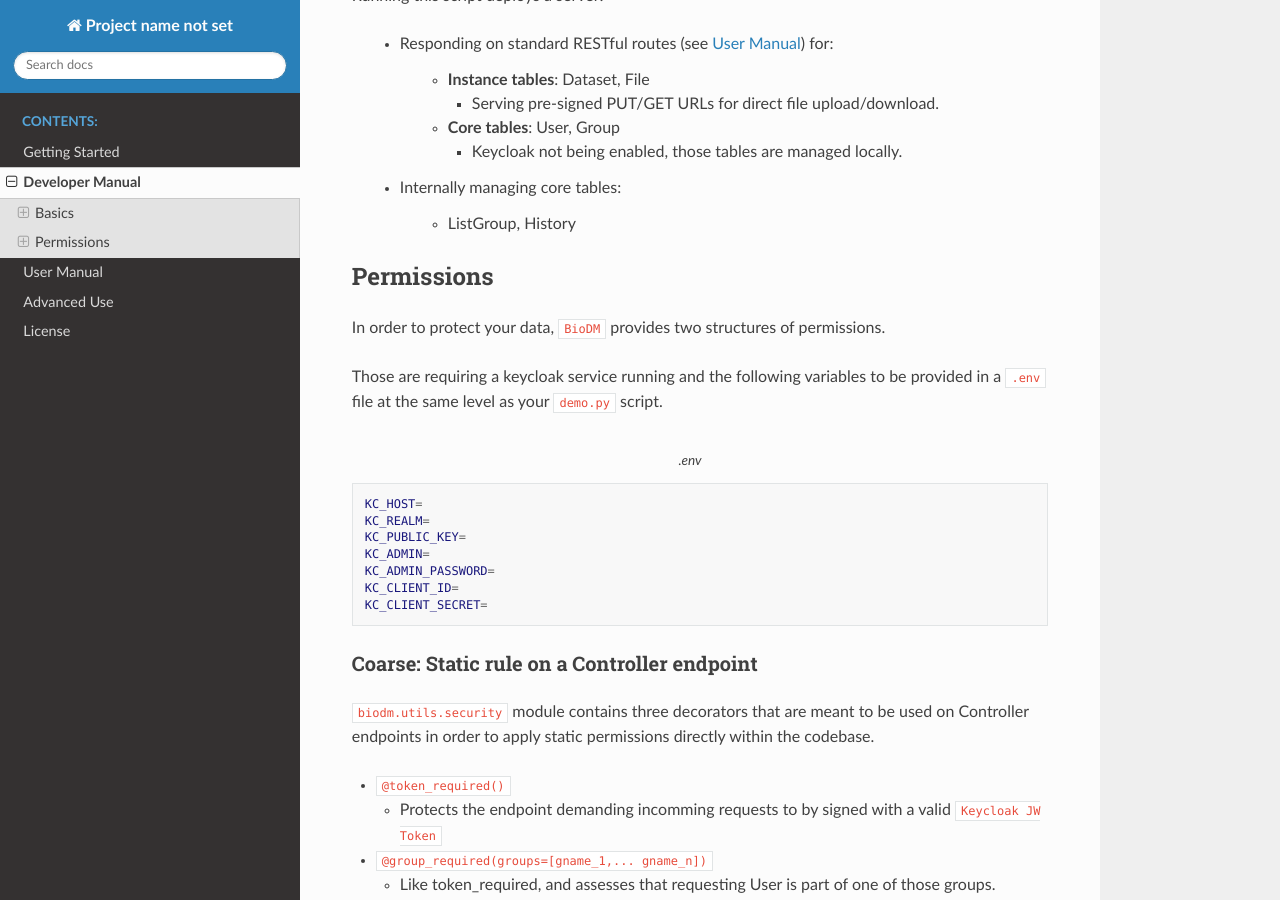
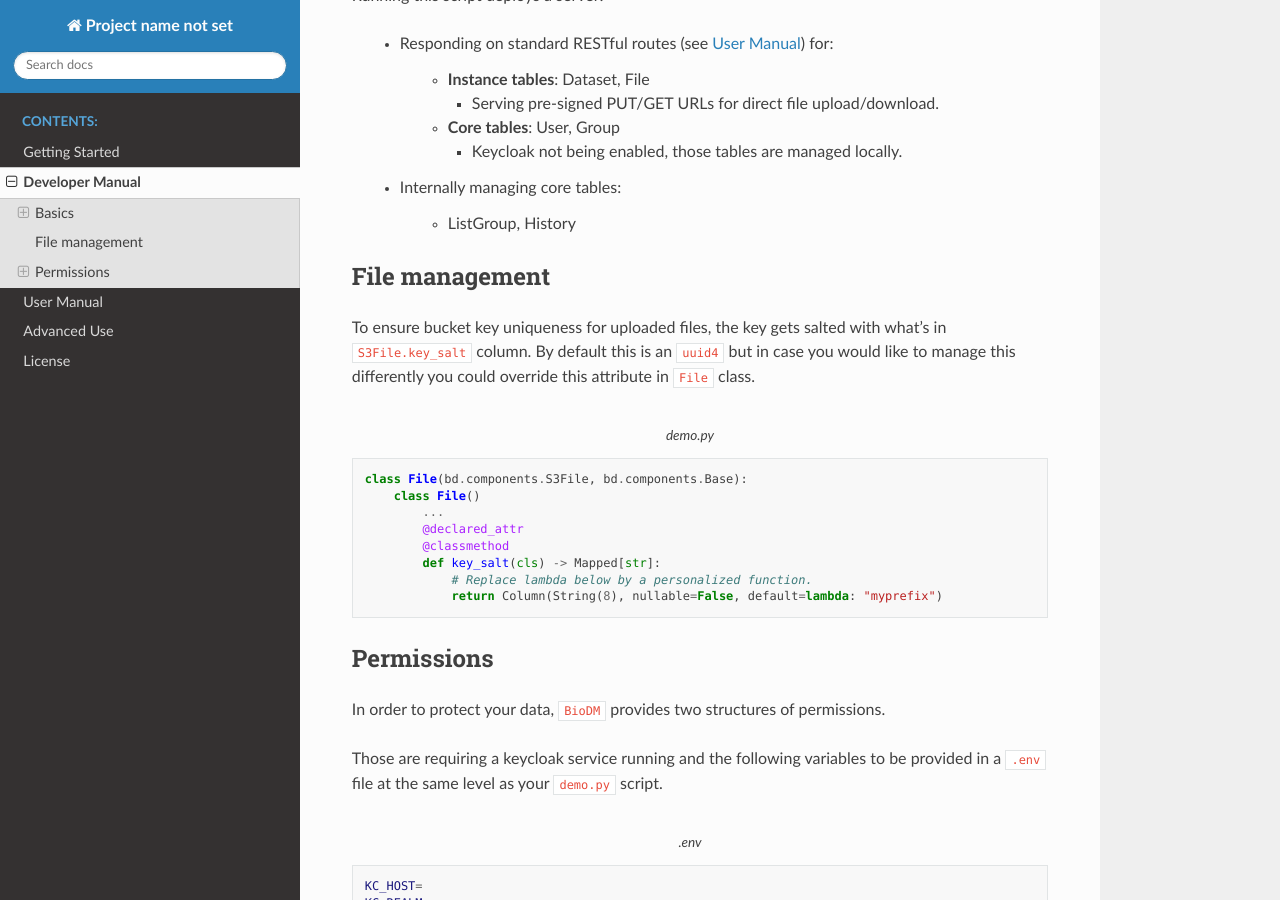
Before and after one commit to bag-cnag/biodm, a Sphinx documentation site: the page built from docs/developer_manual.rst, in a window 1280 px wide and 900 px high, scrolled down 3348 px. Built offline with Sphinx 7.4.7 and the Read the Docs theme 2.0.0, drawn with Linux system fonts in a browser that asks for light colours; pages that are not in the unit, such as notebooks, are missing from menus.

Commit message:
Fix unit tests + doc key_salt

```diff
--- a/docs/developer_manual.rst
+++ b/docs/developer_manual.rst
@@ -131,6 +131,7 @@ over the following minimal example.
     ``[id, version]`` as primary key. To see what this enables, see also :ref:`user-manual`.
 
 .. warning::
+
     SQLite doesn't support [partial|] autoincrement for a composite primary key.
     In the case of a versioned entity, this is explicitely handled by fetching the max index for
     newly created objects. Overall it is advised to avoid composite primary key for sqlite.
@@ -173,6 +174,26 @@ Running this script deploys a server:
   * Internally managing core tables:
 
      * ListGroup, History
+
+
+File management
+-----------
+To ensure bucket key uniqueness for uploaded files, the key gets salted with what's in
+``S3File.key_salt`` column. By default this is an ``uuid4`` but in case you would like to
+manage this differently you could override this attribute in ``File`` class.
+
+.. code-block:: python
+    :caption: demo.py
+
+    class File(bd.components.S3File, bd.components.Base):
+        class File()
+            ...
+            @declared_attr
+            @classmethod
+            def key_salt(cls) -> Mapped[str]:
+                # Replace lambda below by a personalized function.
+                return Column(String(8), nullable=False, default=lambda: "myprefix")
+
 
 Permissions
 -----------
```
Also changed, not shown: 2 other files.
